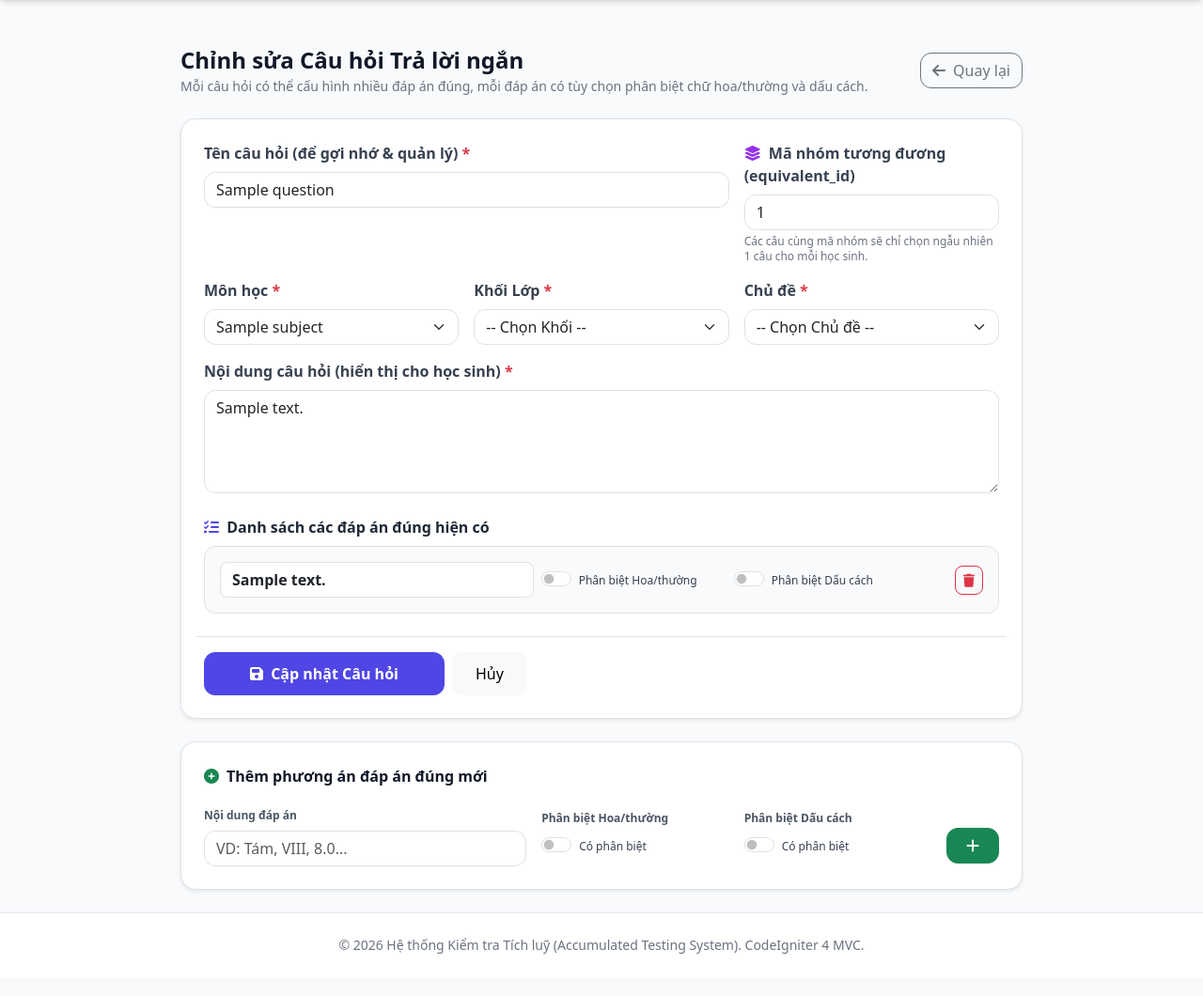
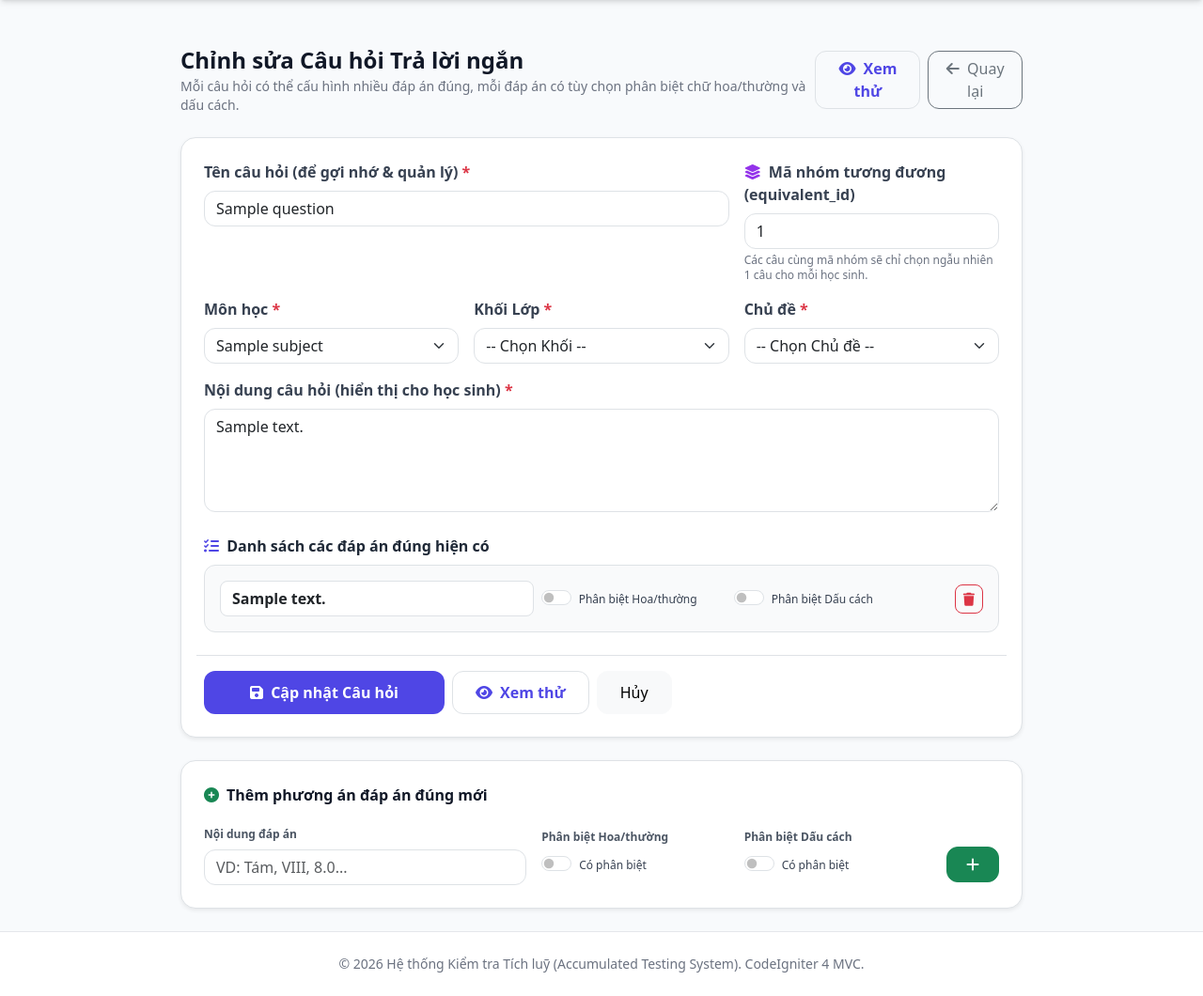
Before and after one commit to huunam0/kiemtratichluy, a CodeIgniter 4 app: the page made by app/Views/teacher/short_answer/question_form.php in a window 1280 px wide. Shown: the part 64-1124 px from the top of the page at 94% size. Before the commit the page ends 1079 px from the top, so only its background shows below. Run offline with PHP 8.4 and a stand-in for CodeIgniter, Linux system fonts and the light colour scheme; the template is opened without the code that fills it: most values are stand-ins (such as "Sample title", 1, 10 or a date in 2020); data that the repository does not hold is empty; some libraries are stand-ins or nearby versions.

Commit message:
Them nut xem thu khi dang sua cau hoi

```diff
--- a/app/Views/teacher/short_answer/question_form.php
+++ b/app/Views/teacher/short_answer/question_form.php
@@ -7,9 +7,16 @@
             <h1 class="text-2xl font-bold text-gray-900"><?= $question ? 'Chỉnh sửa Câu hỏi Trả lời ngắn' : 'Tạo Câu hỏi Trả lời ngắn Mới' ?></h1>
             <p class="text-gray-500 text-sm mt-0.5">Mỗi câu hỏi có thể cấu hình nhiều đáp án đúng, mỗi đáp án có tùy chọn phân biệt chữ hoa/thường và dấu cách.</p>
         </div>
-        <a href="<?= base_url('teacher/short-answer/questions') ?>" class="btn btn-outline-secondary rounded-xl">
-            <i class="fa-solid fa-arrow-left me-1"></i> Quay lại
-        </a>
+        <div class="d-flex items-center gap-2">
+            <?php if ($question): ?>
+                <a href="<?= base_url('teacher/short-answer/questions/preview/' . $question['id']) ?>" class="btn btn-outline-indigo border border-indigo-600 text-indigo-600 hover:bg-indigo-50 font-semibold rounded-xl">
+                    <i class="fa-solid fa-eye me-1"></i> Xem thử
+                </a>
+            <?php endif; ?>
+            <a href="<?= base_url('teacher/short-answer/questions') ?>" class="btn btn-outline-secondary rounded-xl">
+                <i class="fa-solid fa-arrow-left me-1"></i> Quay lại
+            </a>
+        </div>
     </div>
 
     <!-- MAIN QUESTION FORM -->
@@ -150,10 +157,15 @@
                     </div>
                 <?php endif; ?>
 
-                <div class="col-12 mt-4 pt-3 border-top d-flex gap-2">
+                <div class="col-12 mt-4 pt-3 border-top d-flex flex-wrap gap-2">
                     <button type="submit" class="btn bg-indigo-600 text-white hover:bg-indigo-700 font-bold rounded-xl px-5 py-2.5">
                         <i class="fa-solid fa-floppy-disk me-1"></i> <?= $question ? 'Cập nhật Câu hỏi' : 'Lưu Câu hỏi' ?>
                     </button>
+                    <?php if ($question): ?>
+                        <a href="<?= base_url('teacher/short-answer/questions/preview/' . $question['id']) ?>" class="btn btn-outline-indigo border border-indigo-600 text-indigo-600 hover:bg-indigo-50 font-bold rounded-xl px-4 py-2.5">
+                            <i class="fa-solid fa-eye me-1"></i> Xem thử
+                        </a>
+                    <?php endif; ?>
                     <a href="<?= base_url('teacher/short-answer/questions') ?>" class="btn btn-light rounded-xl px-4 py-2.5">Hủy</a>
                 </div>
             </div>
```
